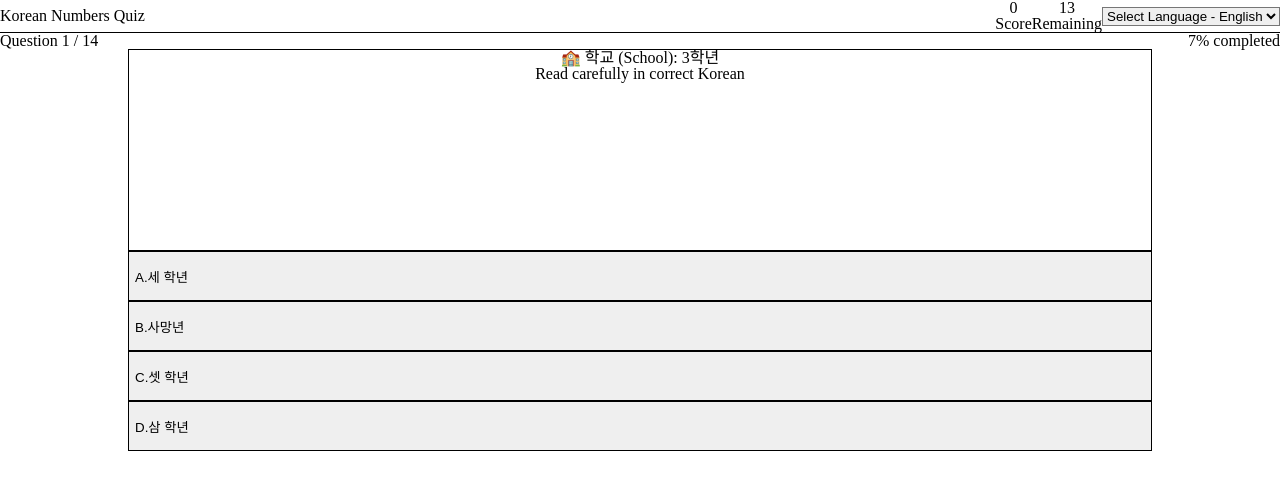
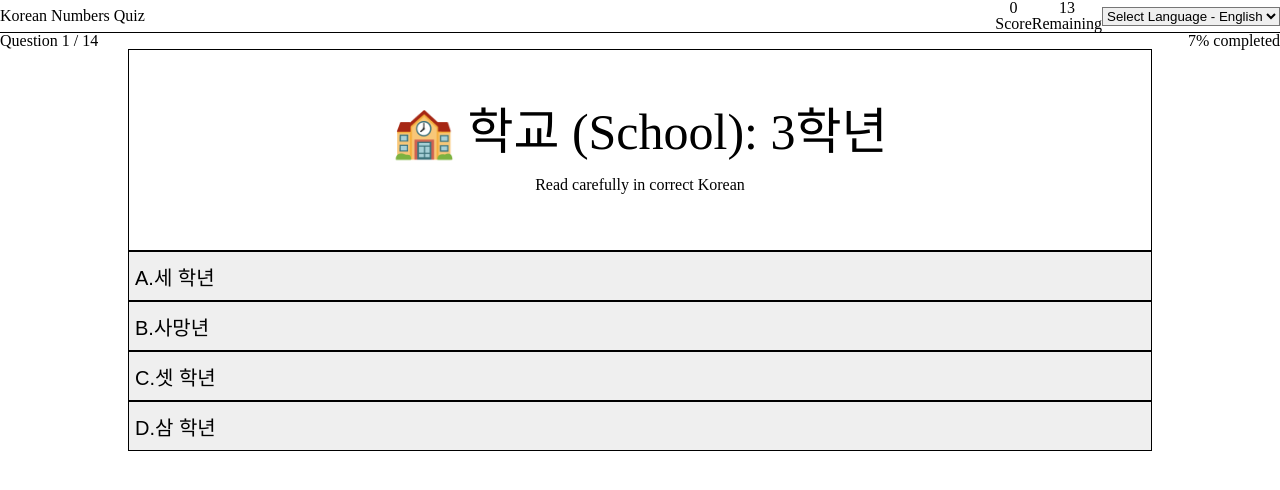
Before and after one commit to mayo516/korean_cards, a React (Vite) app: page / in a window 1280 px wide. Shown: the top 490 px of the page. Built offline with nearby package versions, Linux system fonts and the light colour scheme.

Commit message:
글씨 크기

```diff
--- a/src/components/QuizCard.jsx
+++ b/src/components/QuizCard.jsx
@@ -31,7 +31,7 @@ const QuizCard = ({
 
   const getOptionStyle = (shuffledIndex) => {
     const base =
-      "p-4 rounded-xl border backdrop-blur-md bg-white/30 transition-colors text-left w-full text-gray-800 font-medium shadow-sm min-h-[50px]"
+      "p-4 rounded-xl border backdrop-blur-md bg-white/30 transition-colors text-left w-full text-gray-800 font-medium shadow-sm min-h-[50px] text-[20px]"
 
     if (selectedAnswer === null) {
       return base + " hover:border-indigo-400 hover:bg-white/40"
@@ -57,8 +57,8 @@ const QuizCard = ({
   return (
     <div className="max-w-[80%] mx-auto text-center">
       {/* 문제 카드 */}
-     <div className="min-h-[200px] backdrop-blur-lg bg-white/30 border border-white/40  shadow-lg p-6 mb-6">
-        <h2 className="text-xl md:text-2xl font-bold text-gray-900 mb-3">
+     <div className="min-h-[200px] backdrop-blur-lg bg-white/30 border border-white/40 shadow-lg p-6 mb-6 flex flex-col gap-[20px] justify-center">
+        <h2 className="text-xl md:text-2xl font-bold text-gray-900 mb-3 text-[50px] ">
           {question}
         </h2>
         <p className="text-gray-600 text-sm">{t('quizInstruction')}</p>
@@ -73,7 +73,7 @@ const QuizCard = ({
             disabled={selectedAnswer !== null}
             className={getOptionStyle(index)}
           >
-            <span className="mr-2 font-semibold text-indigo-600">
+            <span className="mr-2 font-semibold text-indigo-600  text-[20px] ">
               {String.fromCharCode(65 + index)}.
             </span>
             {option}
```
